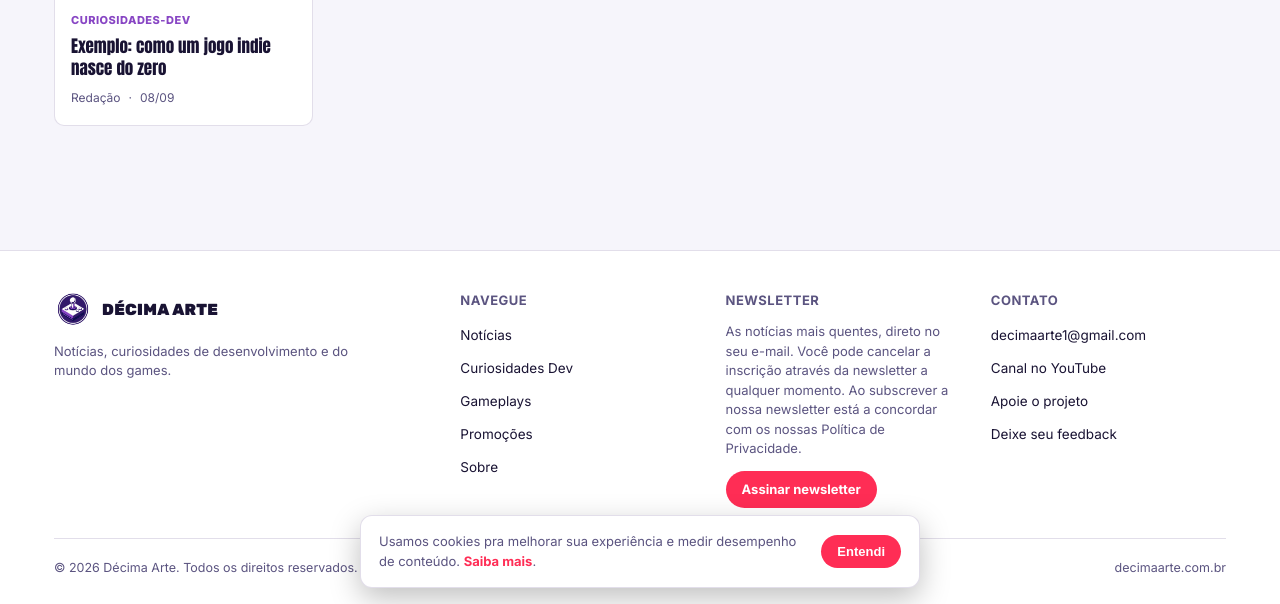
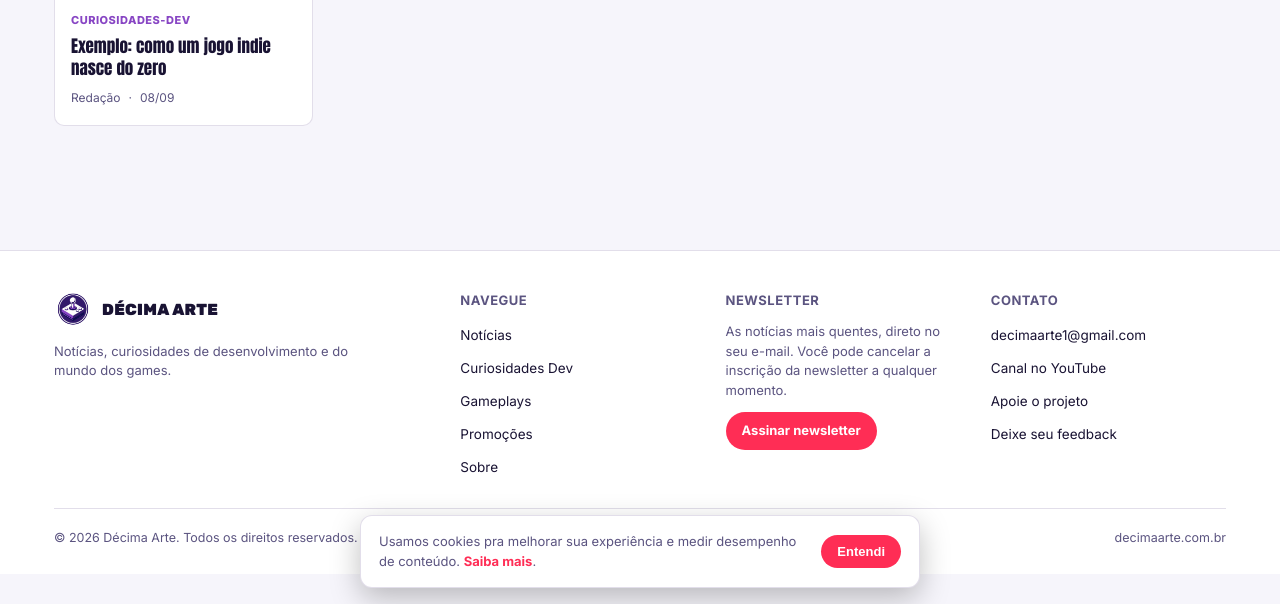
Before and after one commit to decimaarte/decimaarte, a Jekyll site: the page built from index.html, in a window 1280 px wide and 900 px high, scrolled down 813 px, cut to the strip 296-900 px from the top of the window. Built offline with Jekyll 4.4.1, drawn with Linux system fonts in a browser that asks for light colours.

Commit message:
Update Textos do site “textos_gerais”

```diff
--- a/_data/textos.yml
+++ b/_data/textos.yml
@@ -3,4 +3,4 @@ promocoes_intro: Aqui você encontra hardware, periféricos, jogos, cupons de de
 apoie_intro: O projeto Décima Arte é feito de forma independente. Se o conteúdo te ajuda e te diverte, você pode apoiar com qualquer valor, via Pix/ QR Code.
 sobre_texto: 'O Décima Arte nasceu de uma ideia simples: jogos são a décima arte, e merecem ser tratados com a mesma curiosidade e profundidade que qualquer outra forma de expressão. Aqui você encontra notícias quentes do mundo dos games, curiosidades sobre como os jogos são feitos — engines, ferramentas, bastidores de produção — e, aos poucos, guias e conteúdo em vídeo pra quem curte gameplays e pra quem sonha em trabalhar com desenvolvimento de games.'
 footer_descricao: Notícias, curiosidades de desenvolvimento e  do mundo dos games.
-footer_newsletter_texto: As notícias mais quentes, direto no seu e-mail. Você pode cancelar a inscrição através da newsletter a qualquer momento. Ao subscrever a nossa newsletter está a concordar com os nossas Política de Privacidade.
+footer_newsletter_texto: As notícias mais quentes, direto no seu e-mail. Você pode cancelar a inscrição da newsletter a qualquer momento.
```
